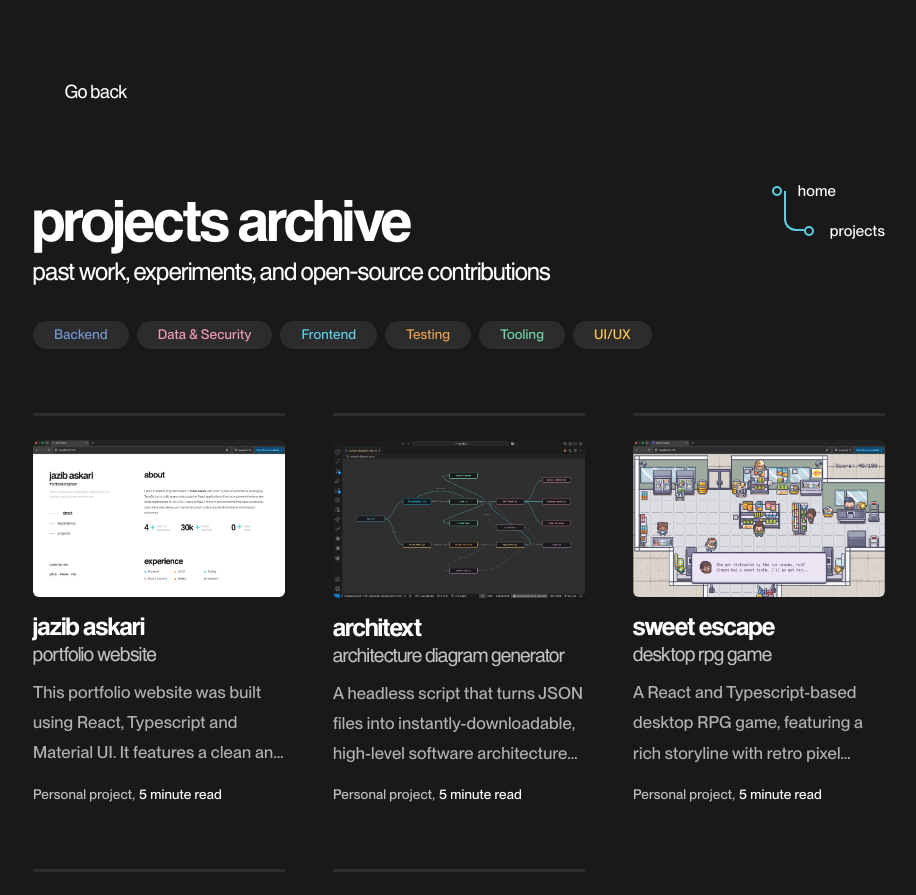
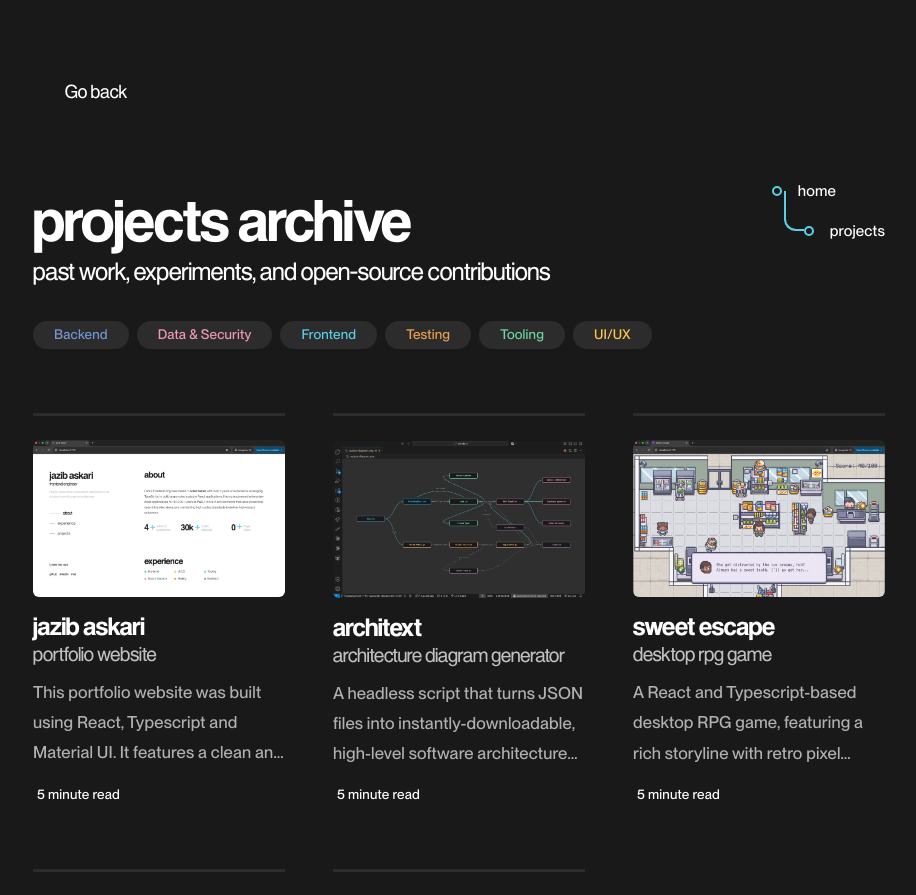
Before and after one commit to jazibaskari/jazib-askari, a React (Vite) app in the folder jazib-askari/: page /projects in a window 1280 px wide. Shown: the top 895 px of the page, without its empty margins (181-1097 px from the left). Built offline with nearby package versions, Linux system fonts and the light colour scheme; some icons are missing.

Commit message:
feat(UI): remove project types

```diff
--- a/jazib-askari/src/components/projects/ProjectsArchivePage.tsx
+++ b/jazib-askari/src/components/projects/ProjectsArchivePage.tsx
@@ -157,9 +157,9 @@
             alignItems: "center",
           }}
         >
-          <Box component="span" sx={{ color: "#bfc0c0" }}>
-            {project.type},
-          </Box>
+          {/* <Box component="span" sx={{ color: "#bfc0c0" }}>
+            {project.title},
+          </Box> */}
           <Box component="span" sx={{ color: "text.primary", ml: 0.5 }}>
             {project.readTime}
           </Box>
--- a/jazib-askari/src/pages/ProjectDetailPage.tsx
+++ b/jazib-askari/src/pages/ProjectDetailPage.tsx
@@ -408,9 +408,6 @@
         }}
       >
         <Box component="span" sx={{ color: "#bfc0c0" }}>
-          {project.type.toLowerCase()},{"\u00A0"}
-        </Box>
-        <Box component="span" sx={{ color: "#bfc0c0" }}>
           {project.readTime}
         </Box>
       </Typography>
```
